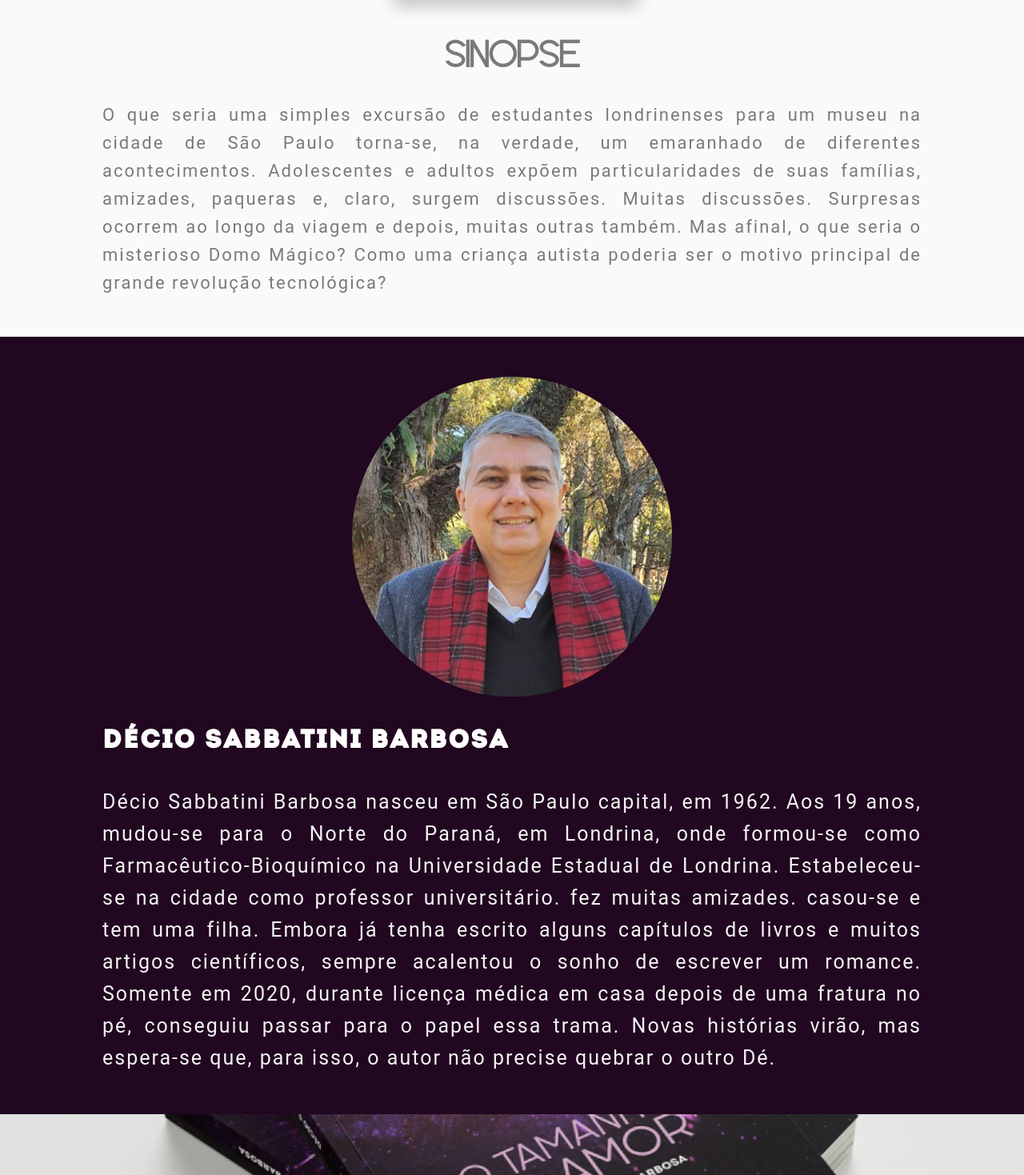
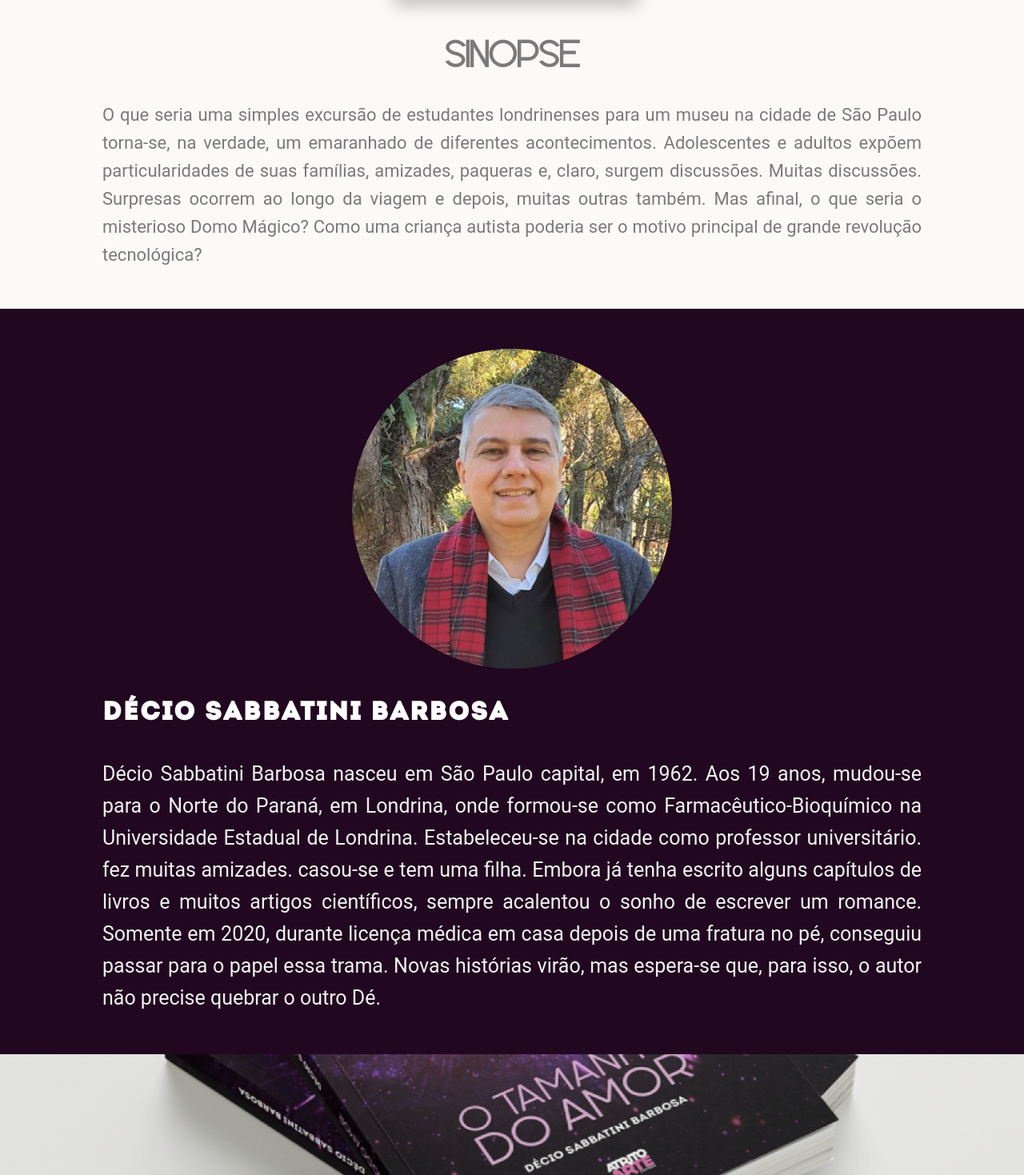
Before and after one commit to Matheus-Oliveira-Pereira/o-tamanho-do-amor, a Next.js app: page / in a window 1280 px wide. Shown: the part 1241-2710 px from the top of the page at 80% size. Built offline with nearby package versions, Linux system fonts and the light colour scheme.

Commit message:
fix: removidos os letter spacing

```diff
--- a/src/components/AuthorScreen/styles.ts
+++ b/src/components/AuthorScreen/styles.ts
@@ -50,7 +50,6 @@ export const Text = styled.p`
     line-height: 4rem;
     color: #F3F3F3;
     text-align: justify;
-    letter-spacing: 2px;
     font-family: 'Roboto', sans-serif;
 `
 
--- a/src/components/SynopsisScreen/styles.ts
+++ b/src/components/SynopsisScreen/styles.ts
@@ -21,7 +21,6 @@ export const Text = styled.p`
     font-size: 2.5rem;
     line-height: 3.5rem;
     text-align: justify;
-    letter-spacing: 2px;
     font-family: 'Roboto', sans-serif;
 
     @media (max-width: 1600px) {
```
